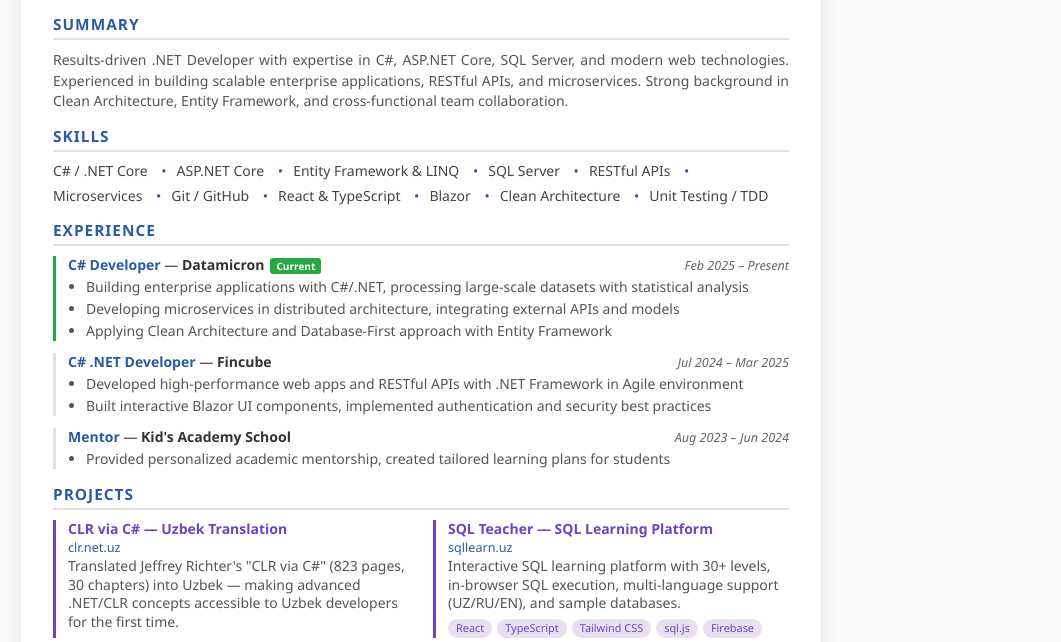
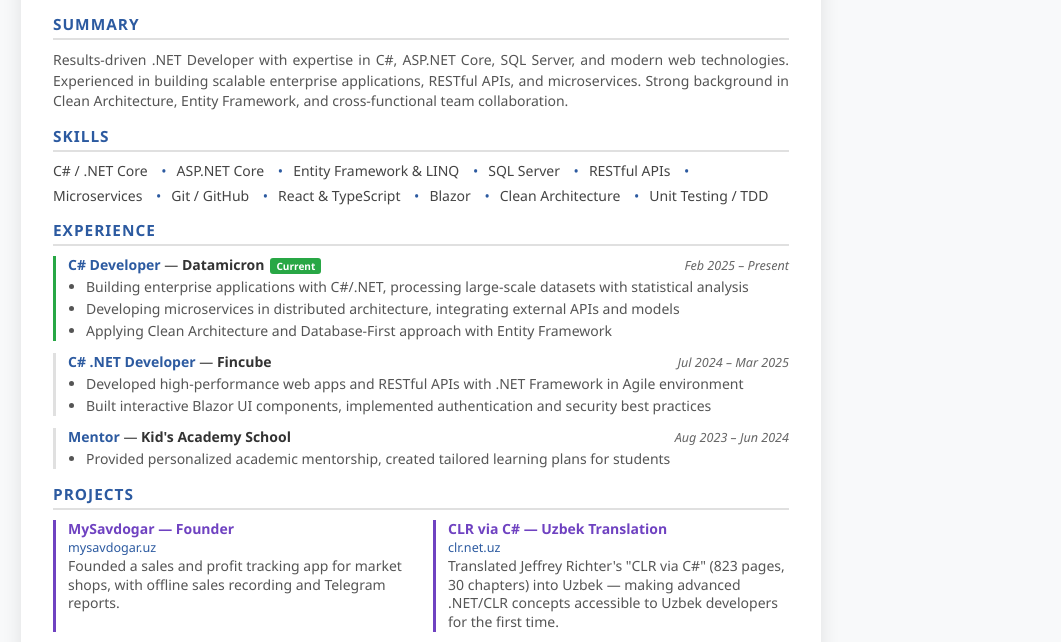
Before and after one commit to IRMuhammadjon/my-resume, a plain HTML site: page index.html in a window 1280 px wide. Shown: the part 122-764 px from the top of the page, without its empty margins (219-1280 px from the left). Drawn offline with Linux system fonts and the light colour scheme.

Commit message:
Add MySavdogar founder project
Co-Authored-By: Claude Fable 5.2 <noreply@anthropic.com>

```diff
--- a/index.html
+++ b/index.html
@@ -216,6 +216,13 @@
             <div class="section-title">Projects</div>
             <div class="two-col">
                 <div class="project-item">
+                    <div><span class="job-title" style="color:#6f42c1;">MySavdogar — Founder</span></div>
+                    <a href="https://mysavdogar.uz" target="_blank" class="project-link">mysavdogar.uz</a>
+                    <div class="description">
+                        Founded a sales and profit tracking app for market shops, with offline sales recording and Telegram reports.
+                    </div>
+                </div>
+                <div class="project-item">
                     <div><span class="job-title" style="color:#6f42c1;">CLR via C# — Uzbek Translation</span></div>
                     <a href="https://clr.net.uz/" target="_blank" class="project-link">clr.net.uz</a>
                     <div class="description">
```
